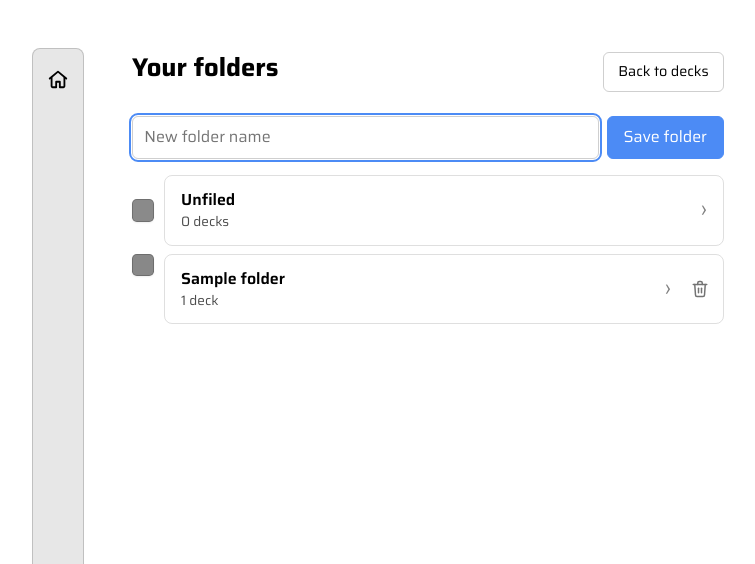
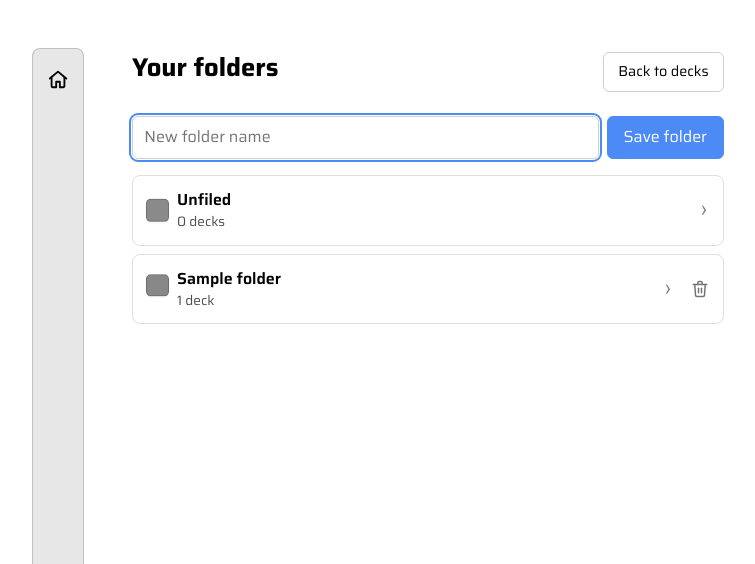
Before and after one commit to mikedewar/crazy-cram, a Flask app: page /folders in a window 1280 px wide. Shown: the top 564 px of the page, without its empty margins (212-967 px from the left). Run offline with Flask 3, Linux system fonts and the light colour scheme; a user stored in the database is signed in; tables that the repository leaves empty hold one stand-in row (values such as "Sample post"); some libraries are stand-ins or nearby versions.

Commit message:
Nest folder swatch inside the row box
The swatch now sits absolutely-positioned inside the row anchor's left
padding, so it reads as part of the folder box rather than a sibling
chip beside it. Picker popover anchors to the swatch, unchanged.

```diff
--- a/static/style.css
+++ b/static/style.css
@@ -227,29 +227,41 @@ a.folder-row:focus-visible { outline: 2px solid #4c8bf5; outline-offset: 1px; }
 .swatch.swatch-selected .swatch-check { opacity: 1; }
 .swatch:focus-within, .swatch:focus-visible { outline: 2px solid #4c8bf5; outline-offset: 2px; }
 
-/* Folder rows: swatch sits beside the row anchor as a flex sibling. */
+/* Folder rows: swatch sits inside the row box, overlaid on the left.
+   The row anchor keeps full-row click behaviour; it gets left padding
+   to make room for the swatch, which is a positioned sibling. */
 .folder-row-wrap {
-  display: flex; align-items: stretch; gap: .6rem;
-  margin-bottom: .5rem;
+  position: relative; margin-bottom: .5rem;
 }
 .folder-row-wrap > .deck-row, .folder-row-wrap > .folder-row {
-  flex: 1 1 auto; margin-bottom: 0;
+  margin-bottom: 0; padding-left: 2.75rem;
 }
-.folder-row-wrap.deck-row-wrap { position: relative; }
+.folder-row-wrap.deck-row-wrap > .folder-row { padding-right: 3.25rem; }
 
-.folder-swatch-picker { position: relative; }
+.folder-swatch-picker {
+  position: absolute; top: 50%; left: .9rem;
+  transform: translateY(-50%);
+  z-index: 2;
+}
 .folder-swatch-picker > summary { list-style: none; }
 .folder-swatch-picker > summary::-webkit-details-marker { display: none; }
 
 .folder-swatch {
-  display: inline-block; align-self: center;
+  display: inline-block;
   width: 1.4rem; height: 1.4rem;
   border-radius: .3rem;
   border: 1px solid #0003;
   box-shadow: 0 1px 2px #0001;
   cursor: pointer;
 }
-.folder-swatch-static { cursor: default; }
+/* Static (Unfiled) swatch — same layout as the picker so the row's
+   left padding lines up identically. */
+.folder-row-wrap > .folder-swatch-static {
+  position: absolute; top: 50%; left: .9rem;
+  transform: translateY(-50%);
+  z-index: 2;
+  cursor: default;
+}
 .folder-swatch-picker > summary:focus-visible {
   outline: 2px solid #4c8bf5; outline-offset: 2px;
 }
```
